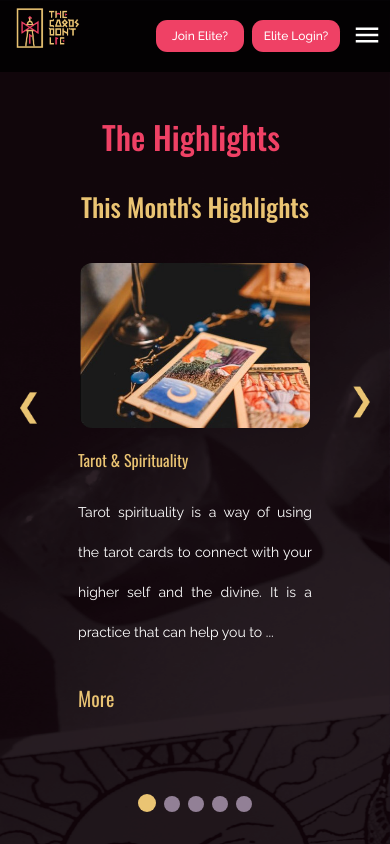
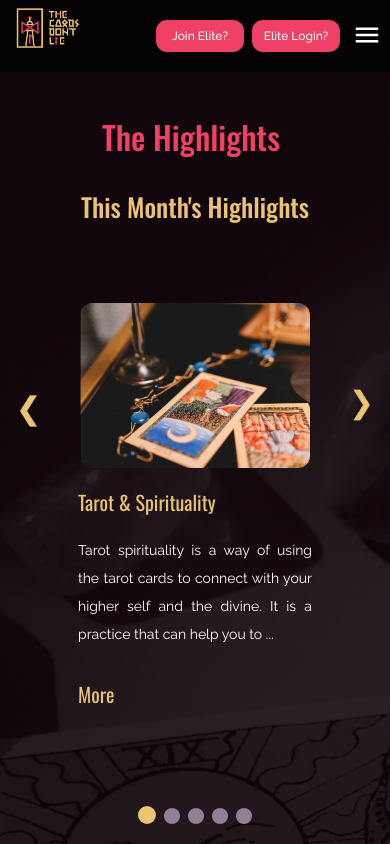
Before and after one commit to nyinyi979/tcdl, a React (Vite) app: page /highlights in a window 390 px wide. Shown: the top 844 px of the page. Built offline with nearby package versions, Linux system fonts and the light colour scheme.

Commit message:
carousels

```diff
--- a/src/components/carousels.tsx
+++ b/src/components/carousels.tsx
@@ -6,8 +6,8 @@ import 'swiper/css/pagination'
 import { Link } from 'react-router-dom';
 type items = {id: number, img: string , heading: React.ReactNode , paragraph: string}[]
 export function ImageCarousel(){
-    const headingClass = "oswald lg:py-9 ssm:py-6 xl:text-[29px] md:text-2xl xs:text-xl text-base text-secondary font-[400] py-5";
-    const pClass = "text-white font-[400] lg:text-xl lg:leading-[36px] xs:text-lg xs:leading-9 text-sm leading-10 text-justify"
+    const headingClass = "oswald lg:py-9 ssm:py-6 xl:text-[29px] xs:text-2xl text-xl text-secondary font-[400] py-5";
+    const pClass = "text-white font-[400] lg:text-xl lg:leading-[36px] xs:text-lg xs:leading-8 text-sm leading-7 text-justify"
     const MoreClass = 'oswald text-secondary hover:text-primary duration-500 xl:text-2xl text-xl font-[400] inline-block my-8'
     const items:items = [
         {
@@ -58,7 +58,7 @@ export function ImageCarousel(){
         breakpoints={{0: {slidesPerView:1 , spaceBetween:40}, 450: {slidesPerView: 2, spaceBetween: 30 },
         769: {spaceBetween: 40,slidesPerView:3} , 992 : {spaceBetween: 30, slidesPerView :3}
         , 1099 : {spaceBetween: 70, slidesPerView: 3} ,1365 : {spaceBetween: 65 , slidesPerView: 3}}}
-         modules={[Navigation, Pagination]} className="xll:w-[81%] xl:w-[75%] lg:w-[85%] md:w-[85%] ssm:w-[78%] xs:w-[75%] w-[60%] xs:py-10 py-0" >
+         modules={[Navigation, Pagination]} className="xll:w-[81%] xl:w-[75%] lg:w-[85%] md:w-[85%] ssm:w-[78%] xs:w-[73%] w-[60%] py-10" >
 
             {items.map((item)=>(
                 <SwiperSlide key={Math.random()*1000}>
@@ -82,7 +82,7 @@ export function ImageCarousel(){
         left-[20px] cursor-pointer`}></span>
         <span className={`absolute md:w-8 md:h-8 w-8 h-8 bg-no-repeat bg-contain duration-300 next
         hover:[background-image:url('/arrow-right-hover.png')] [background-image:url('/arrow-right.png')]
-        xs:top-[20%] top-[24%] xll:right-[3.5%] xl:right-[4%] md:right-[5px] ssm:right-[20px] xs:right-[10px]
+        xs:top-[20%] top-[24%] xll:right-[3.5%] xl:right-[4%] md:right-[5px] ssm:right-[15px] xs:right-[10px]
         right-[5px] cursor-pointer`}></span>
         </>
     )
```
